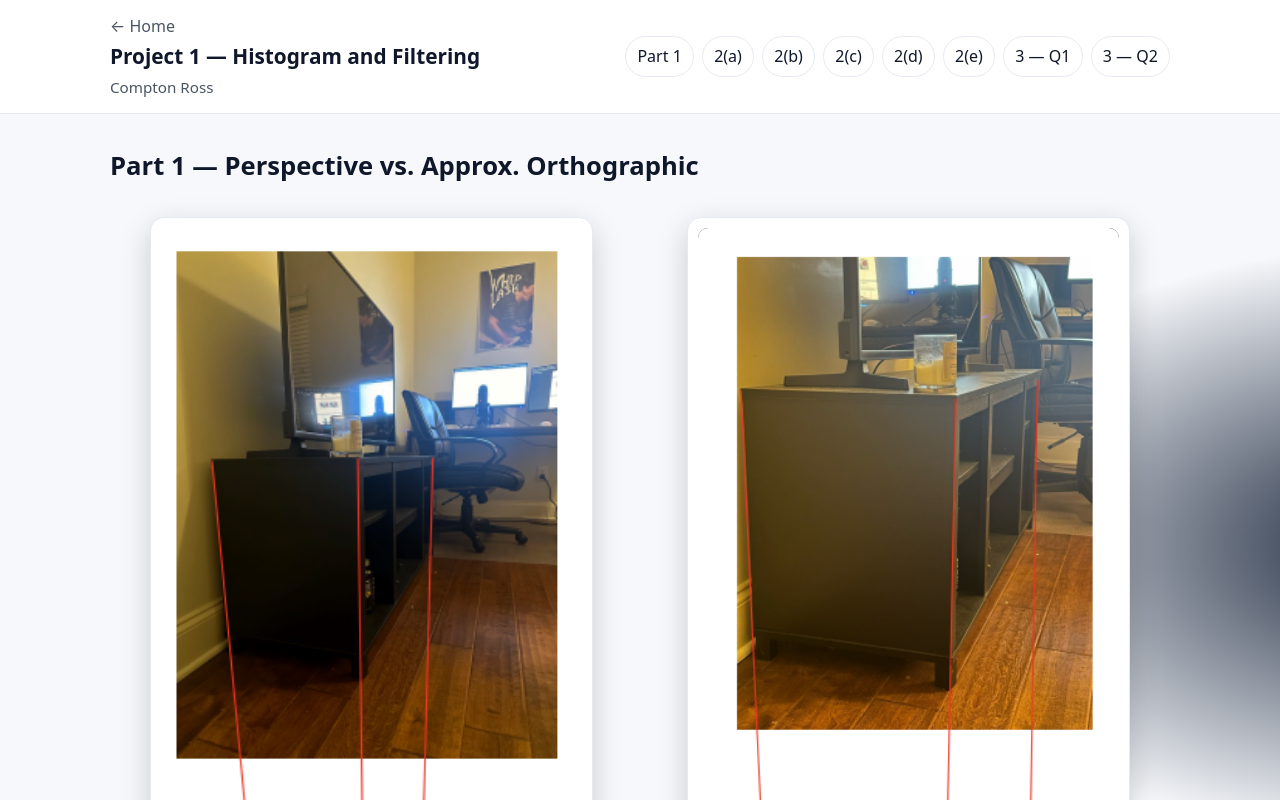
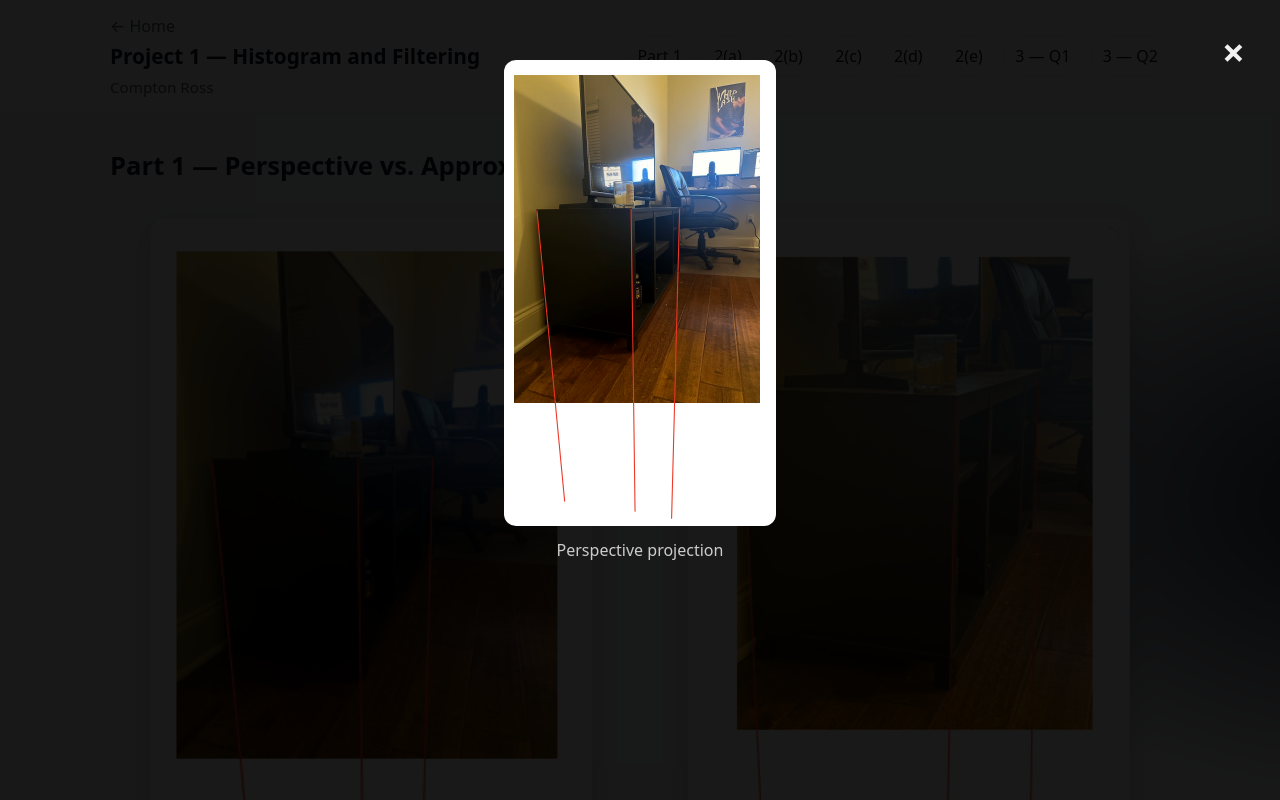
Before and after one commit to compross/compross.github.io, a plain HTML site: page project1/index.html in a window 1280 px wide. Both pictures are taken after a click on the picture 371 px from the left and 588 px from the top of the page. Shown: the top 800 px of the page. Drawn offline with Linux system fonts and the light colour scheme.

Commit message:
Update style.css

```diff
--- a/project1/style.css
+++ b/project1/style.css
@@ -90,6 +90,15 @@ h4{margin:14px 0 8px; font-size:1.05rem}
   margin-top:.45rem; color:var(--muted); font-size:.92rem;
 }
 
+/* ---------- inline discussion boxes ---------- */
+.discussion {
+  margin-top:14px; padding:12px 16px;
+  border-left:3px solid var(--accent);
+  background:color-mix(in oklab, var(--panel) 95%, var(--accent) 5%);
+  border-radius:8px;
+  font-size:0.95rem; line-height:1.55;
+}
+
 /* ---------- links & misc ---------- */
 a{color:var(--accent); text-decoration:none}
 a:hover{opacity:.9}
@@ -105,3 +114,21 @@ kbd{
   padding:2px 6px; border:1px solid var(--rule); border-bottom-width:2px;
   border-radius:6px; background:var(--panel); color:var(--ink); font: .9rem ui-monospace, SFMono-Regular, Menlo, Consolas, monospace;
 }
+
+/* ---------- Image modal (click-to-zoom) ---------- */
+.modal {
+  display:none; position:fixed; z-index:1000; padding-top:60px;
+  left:0; top:0; width:100%; height:100%; overflow:auto;
+  background-color:rgba(0,0,0,0.9);
+}
+.modal-content {
+  margin:auto; display:block; max-width:90%; max-height:80vh;
+  border-radius:12px;
+}
+#caption {
+  margin:auto; display:block; text-align:center; color:#ccc; padding:12px; max-width:90%;
+}
+.close {
+  position:absolute; top:20px; right:35px; color:#f1f1f1; font-size:40px; font-weight:bold; cursor:pointer;
+}
+.close:hover { color:#bbb; }
```
